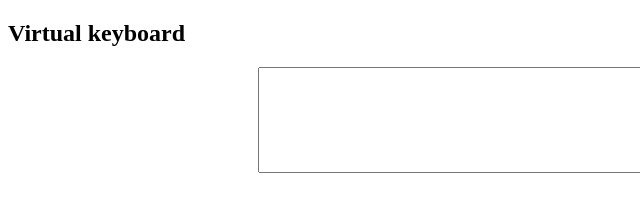
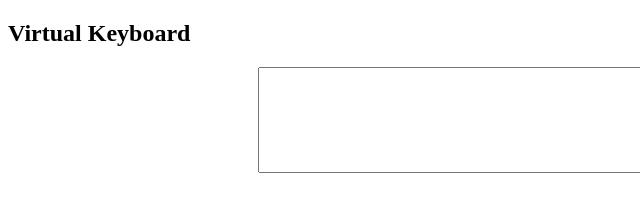
Before and after one commit to yui-szk/visual-keyboard, a website built with Vite: page index.html in a window 1280 px wide. Shown: the full height of the page, 0-640 px from the left. Built offline with nearby package versions, Linux system fonts and the light colour scheme.

Commit message:
keyboardをKeyboardに変更

```diff
--- a/index.html
+++ b/index.html
@@ -12,7 +12,7 @@
     />
   </head>
   <body>
-    <h2>Virtual keyboard</h2>
+    <h2>Virtual Keyboard</h2>
 
     <!-- textarea=複数行のテキスト入力欄 -->
     <textarea class="use-keyboard-input"></textarea>
```
